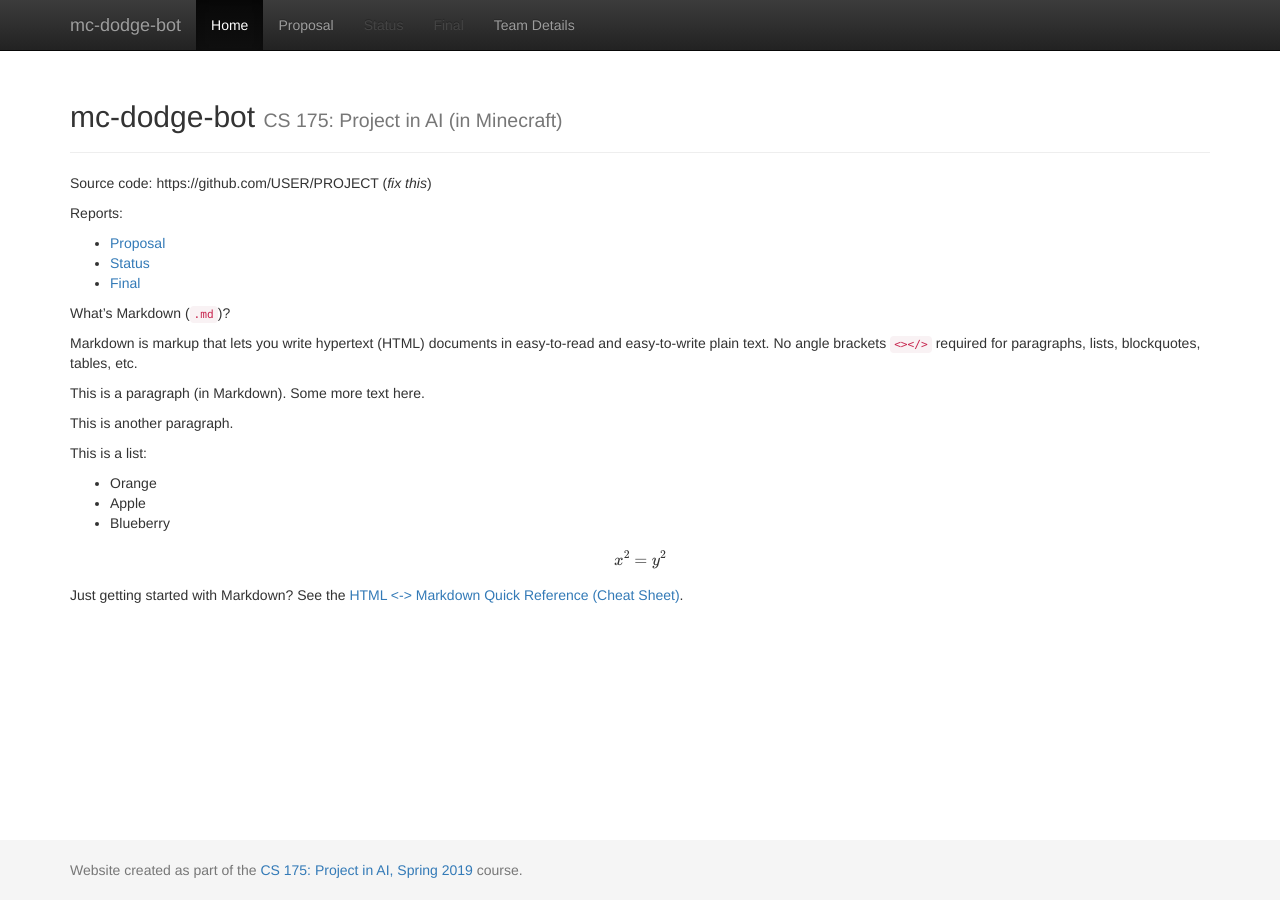
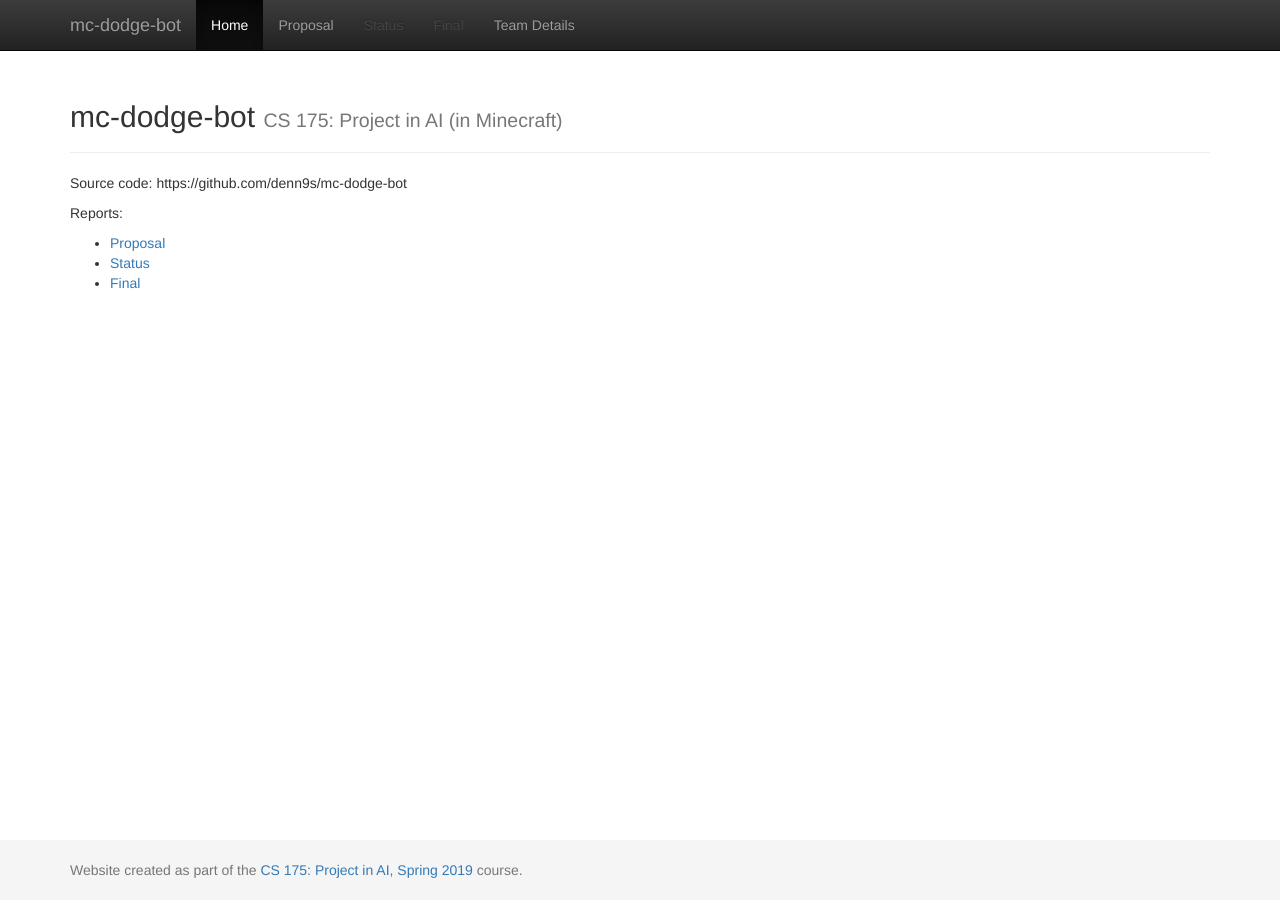
Before and after one commit to denn9s/indiana-jones, a Jekyll site: the page built from docs/index.md, in a window 1280 px wide. Built offline with Jekyll 4.4.1, drawn with Linux system fonts in a browser that asks for light colours; formulas are drawn with MathJax 3.

Commit message:
Removed Markdown information

```diff
--- a/docs/index.md
+++ b/docs/index.md
@@ -3,38 +3,10 @@
 title:  Home
 ---
 
-Source code: https://github.com/USER/PROJECT (_fix this_)
+Source code: https://github.com/denn9s/mc-dodge-bot
 
 Reports:
 
 - [Proposal](proposal.html)
 - [Status](status.html)
 - [Final](final.html)
-
-What's Markdown (`.md`)?
-
-Markdown is markup that lets you write hypertext (HTML) documents
-in easy-to-read and easy-to-write plain text.
-No angle brackets `<></>` required for
-paragraphs, lists, blockquotes, tables, etc.
-
-
-This is a paragraph (in Markdown). Some more
-text here.
-
-This is another paragraph.
-
-This is a list:
-
-- Orange
-- Apple
-- Blueberry
-
-$$x^2 = y^2$$
-
-
-Just getting started with Markdown?
-See the [HTML <-> Markdown Quick Reference (Cheat Sheet)][quickref].
-
-
-[quickref]: https://github.com/mundimark/quickrefs/blob/master/HTML.md
```
